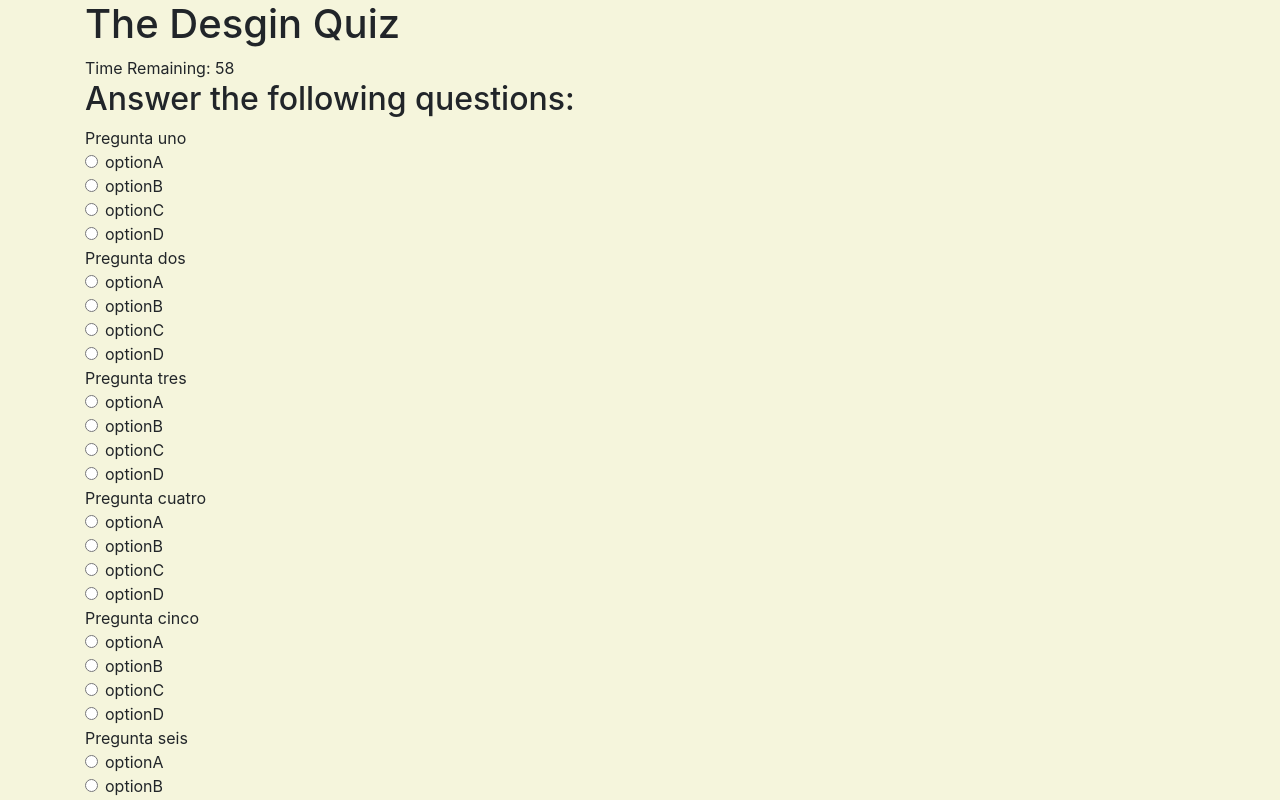
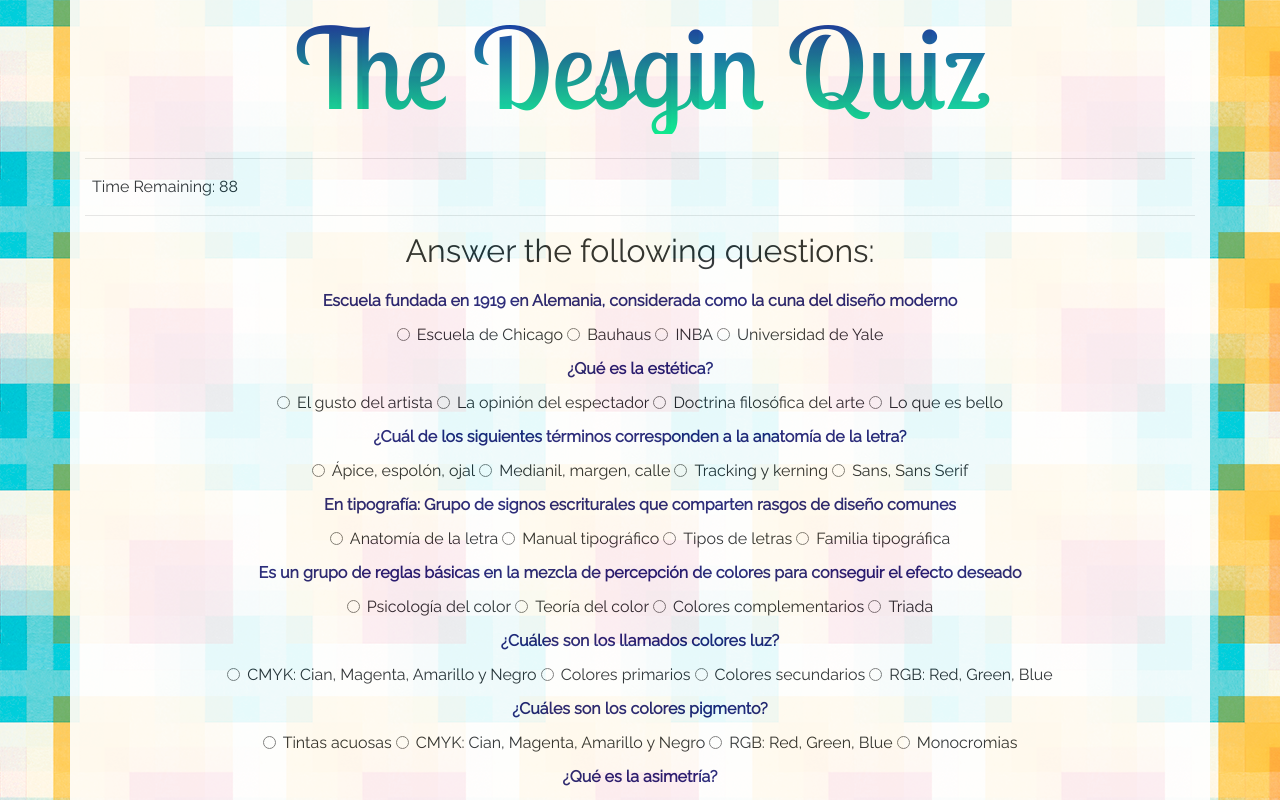
Before and after one commit to VianeyCadena/TriviaGame, a plain HTML site: page index.html in a window 1280 px wide. Both pictures are taken after a click on the button "Start!". Shown: the top 800 px of the page. Drawn offline with nearby package versions, Linux system fonts and the light colour scheme.

Commit message:
Version final

```diff
--- a/assets/css/style.css
+++ b/assets/css/style.css
@@ -1,3 +1,37 @@
 body {
-    background-color: beige;
+    background-image: url(../images/cuadros.png);
+    font-family: 'Raleway', sans-serif;
+    text-align: center;
 }
+
+.container {
+    background-color: white;
+    opacity: 0.9;
+}
+
+#result-box {
+    display: none;
+  }
+
+  .form-check{
+      display: inline;
+  }
+
+  #question {
+      padding: 10px;
+      font-weight: bold;
+      color: midnightblue;
+  }
+
+  #divBtn {
+      margin-left: 50%;
+      margin-top: 7%;
+  }
+
+  h1 {
+    font-family: 'Lobster Two', cursive;
+    font-size: 7rem;
+    background: -webkit-linear-gradient(#09009f, #00ff95);
+    -webkit-background-clip: text;
+    -webkit-text-fill-color: transparent;
+  }
--- a/assets/javascript/app.js
+++ b/assets/javascript/app.js
@@ -5,54 +5,54 @@ $(document).ready(function(){
 //Array with all the questions, options, and answers
 
 var questionsBank = [{
-    ques: "Pregunta uno",
-    ans: ["optionA", "optionB", "optionC", "optionD"],
-    correct: "optionA",
+    ques: "Escuela fundada en 1919 en Alemania, considerada como la cuna del diseño moderno",
+    ans: ["Escuela de Chicago", "Bauhaus", "INBA", "Universidad de Yale"],
+    correct: "Bauhaus",
 },
 {
-    ques: "Pregunta dos",
-    ans: ["optionA", "optionB", "optionC", "optionD"],
-    correct: "optionA",
+    ques: "¿Qué es la estética?",
+    ans: ["El gusto del artista", "La opinión del espectador", "Doctrina filosófica del arte", "Lo que es bello"],
+    correct: "Doctrina filosófica del arte",
 },
 {
-    ques: "Pregunta tres",
-    ans: ["optionA", "optionB", "optionC", "optionD"],
-    correct: "optionA",
+    ques: "¿Cuál de los siguientes términos corresponden a la anatomía de la letra?",
+    ans: ["Ápice, espolón, ojal", "Medianil, margen, calle", "Tracking y kerning", "Sans, Sans Serif"],
+    correct: "Ápice, espolón, ojal",
 },
 {
-    ques: "Pregunta cuatro",
-    ans: ["optionA", "optionB", "optionC", "optionD"],
-    correct: "optionA",
+    ques: "En tipografía: Grupo de signos escriturales que comparten rasgos de diseño comunes",
+    ans: ["Anatomía de la letra", "Manual tipográfico", "Tipos de letras", "Familia tipográfica"],
+    correct: "Familia tipográfica",
 },
 {
-    ques: "Pregunta cinco",
-    ans: ["optionA", "optionB", "optionC", "optionD"],
-    correct: "optionA",
+    ques: "Es un grupo de reglas básicas en la mezcla de percepción de colores para conseguir el efecto deseado",
+    ans: ["Psicología del color", "Teoría del color", "Colores complementarios", "Triada"],
+    correct: "Teoría del color",
 },
 {
-    ques: "Pregunta seis",
-    ans: ["optionA", "optionB", "optionC", "optionD"],
-    correct: "optionA",
+    ques: "¿Cuáles son los llamados colores luz?",
+    ans: ["CMYK: Cian, Magenta, Amarillo y Negro", "Colores primarios", "Colores secundarios", "RGB: Red, Green, Blue"],
+    correct: "RGB: Red, Green, Blue",
 },
 {
-    ques: "Pregunta siete",
-    ans: ["optionA", "optionB", "optionC", "optionD"],
-    correct: "optionA",
+    ques: "¿Cuáles son los colores pigmento?",
+    ans: ["Tintas acuosas", "CMYK: Cian, Magenta, Amarillo y Negro", "RGB: Red, Green, Blue", "Monocromias"],
+    correct: "CMYK: Cian, Magenta, Amarillo y Negro",
 },
 {
-    ques: "Pregunta ocho",
-    ans: ["optionA", "optionB", "optionC", "optionD"],
-    correct: "optionA",
+    ques: "¿Qué es la asimetría?",
+    ans: ["Desequilibrio", "Diferencia entre partes", "Desequilibrio visual", "Desigualdad entre las partes de un todo"],
+    correct: "Desigualdad entre las partes de un todo",
 },
 {
-    ques: "Pregunta nueve",
-    ans: ["optionA", "optionB", "optionC", "optionD"],
-    correct: "optionA",
+    ques: "Disposición de los distintos elementos dentro del espacio visual de manera equilibrada y ordenada",
+    ans: ["Composición", "Estética", "Simetria", "Mensaje"],
+    correct: "Composición",
 },
 {
-    ques: "Pregunta diez",
-    ans: ["optionA", "optionB", "optionC", "optionD"],
-    correct: "optionA",
+    ques: "Disciplina que se ocupa del estudio comparativo de los sistemas de signos",
+    ans: ["Sintaxis", "Semantica", "Semiótica", "Estética"],
+    correct: "Semiótica",
 }
 ]
 
@@ -60,7 +60,7 @@ var questionsBank = [{
 
 var gameState = {
 
-    timeRemaining : 60,
+    timeRemaining : 90,
 
     startTimer: function() {
         $("#counter").text("Time remaining: " + gameState.timeRemaining);
@@ -112,16 +112,17 @@ var trivia = {
             var answer3 = questionsBank[i].ans[2];
             var answer4 = questionsBank[i].ans[3];
 
-            divContainer.append('<div class="form-check"><input class="form-check-input" type="radio" name="radio-group'+i+'" id="radio'+i+'"><label class="form-check-label" id="radio'+i+'label" for="radio'+i+'">' + answer1 + '</label></div>');
-            divContainer.append('<div class="form-check"><input class="form-check-input" type="radio" name="radio-group'+i+'" id="radio'+i+'"><label class="form-check-label" id="radio'+i+'label" for="radio'+i+'">' + answer2 + '</label></div>');
-            divContainer.append('<div class="form-check"><input class="form-check-input" type="radio" name="radio-group'+i+'" id="radio'+i+'"><label class="form-check-label" id="radio'+i+'label" for="radio'+i+'">' + answer3 + '</label></div>');
-            divContainer.append('<div class="form-check"><input class="form-check-input" type="radio" name="radio-group'+i+'" id="radio'+i+'"><label class="form-check-label" id="radio'+i+'label" for="radio'+i+'">' + answer4 + '</label></div>');
+            divContainer.append('<div class="form-check"> <input class="form-check-input" type="radio" name="radio-group'+ i +'" id="radio'+ i +'"><label class="form-check-label" id="radio'+ i +'label" for="radio'+ i +'">' + answer1 + '</label></div>');
+            divContainer.append('<div class="form-check"> <input class="form-check-input" type="radio" name="radio-group'+ i +'" id="radio'+ i +'"><label class="form-check-label" id="radio'+ i +'label" for="radio'+ i +'">' + answer2 + '</label></div>');
+            divContainer.append('<div class="form-check"> <input class="form-check-input" type="radio" name="radio-group'+ i +'" id="radio'+ i +'"><label class="form-check-label" id="radio'+ i +'label" for="radio'+ i +'">' + answer3 + '</label></div>');
+            divContainer.append('<div class="form-check"> <input class="form-check-input" type="radio" name="radio-group'+ i +'" id="radio'+ i +'"><label class="form-check-label" id="radio'+ i +'label" for="radio'+ i +'">' + answer4 + '</label></div>');
 
         }
 
-        var doneButton = $("#doneBtn");
+        var doneButton = "<div id='divBtn'><button class='btn btn-primary' id='doneBtn' type='button'>Submite</button></div>";
         divContainer.append(doneButton);
-        $("#doneBtn").on("click", gameState.stopTimer);
+        $("#doneBtn").on("click", gameState.stopTimer)
+        console.log(doneButton);
     },
 
     checkAnswers: function() {
--- a/index.html
+++ b/index.html
@@ -4,10 +4,10 @@
     <meta charset="UTF-8">
     <meta name="viewport" content="width=device-width, initial-scale=1.0">
     <meta http-equiv="X-UA-Compatible" content="ie=edge">
+    <link href="https://fonts.googleapis.com/css?family=Raleway" rel="stylesheet">
+    <link href="https://fonts.googleapis.com/css?family=Lobster+Two:400,700" rel="stylesheet">
     <link rel="stylesheet" href="https://stackpath.bootstrapcdn.com/bootstrap/4.3.1/css/bootstrap.min.css" integrity="sha384-ggOyR0iXCbMQv3Xipma34MD+dH/1fQ784/j6cY/iJTQUOhcWr7x9JvoRxT2MZw1T" crossorigin="anonymous">
     <link rel="stylesheet" href="assets/css/style.css">
-    <script src="https://code.jquery.com/jquery-3.2.1.min.js" integrity="sha256-hwg4gsxgFZhOsEEamdOYGBf13FyQuiTwlAQgxVSNgt4=" crossorigin="anonymous"></script>
-    <script src="https://maxcdn.bootstrapcdn.com/bootstrap/3.3.7/js/bootstrap.min.js" integrity="sha384-Tc5IQib027qvyjSMfHjOMaLkfuWVxZxUPnCJA7l2mCWNIpG9mGCD8wGNIcPD7Txa" crossorigin="anonymous"></script>
     <title>Trivia second try</title>
 </head>
 <body>
@@ -22,13 +22,13 @@
                 </div>
             </div>
         </div>
-
+        <hr>
 <!--Instructions and button start section-->
         <div class="row">
-            <div class="col-md-8">
+            <div class="col-md-12">
                 <div id="startPage">
                     <h3>Answer the trivia about Graphic Design</h3>
-                    <p>Yoy have 60 seconds to finish all the questions</p>
+                    <p>Yoy have 90 seconds to finish all the questions</p>
                     <button type="button" id="startBtn" class="btn btn-primary">Start!</button>
                 </div>
             </div>
@@ -36,15 +36,15 @@
 
 <!--Question section, counter, and submite button-->
     <div class="row">
-        <div class="col-md-8">
+        <div class="col-md-2">
             <div id="counter"></div>
         </div>
     </div>
-
+    <hr/>
     <div class="row">
-        <div class="col-md-8">
+        <div class="col-md-12">
             <div id="questions-box"></div>
-            <button type="button" id="doneBtn" class="btn btn-primary">Submite</button>
+           <!--  <button type="button" id="doneBtn" class="btn btn-primary">Submite</button> -->
         </div>
     </div>
 
@@ -55,10 +55,12 @@
             <p id="wrongAnswer"></p>
             <p id="unanswer"></p>
     </div>
+
 </div>
 <!--End content global-->
-
-    <script type="text/javascript" src="assets/javascript/app.js"></script>
+<script src="https://code.jquery.com/jquery-3.2.1.min.js" integrity="sha256-hwg4gsxgFZhOsEEamdOYGBf13FyQuiTwlAQgxVSNgt4=" crossorigin="anonymous"></script>
+<script src="https://maxcdn.bootstrapcdn.com/bootstrap/3.3.7/js/bootstrap.min.js" integrity="sha384-Tc5IQib027qvyjSMfHjOMaLkfuWVxZxUPnCJA7l2mCWNIpG9mGCD8wGNIcPD7Txa" crossorigin="anonymous"></script>
+<script type="text/javascript" src="assets/javascript/app.js"></script>
 
 </body>
 </html>
```
Also changed, not shown: assets/images/cuadros.png (added), assets/images/gplaypattern.png (added).
